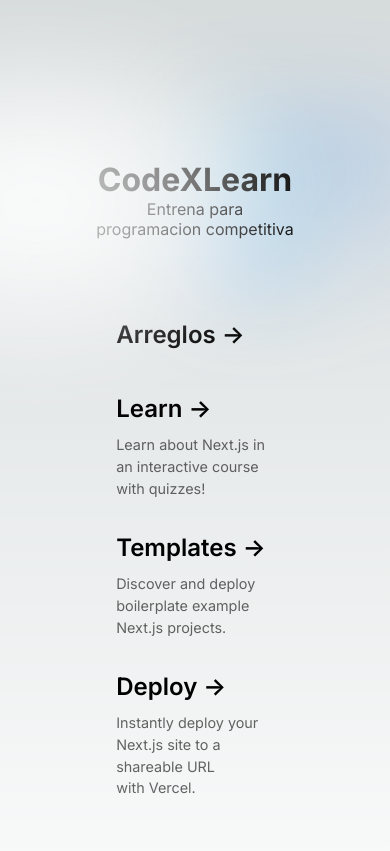
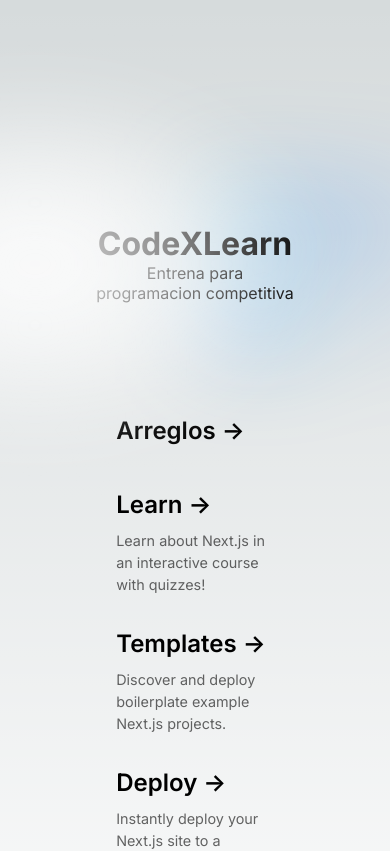
Before and after one commit to JDDMR03/CodeXLearn, a Next.js app: page / in a window 390 px wide. Shown: the top 851 px of the page. Built offline with nearby package versions, Linux system fonts and the light colour scheme.

Commit message:
fixing responsive feature

```diff
--- a/src/styles/Home.module.css
+++ b/src/styles/Home.module.css
@@ -140,7 +140,7 @@
   }
 
   .card{
-    width: 100%;
+    width: 700px%;
   }
 
   .card h2{
@@ -151,6 +151,7 @@
   }
 
   .center {
+    padding: 8rem 0 6rem;
     justify-content: center;
   }
 
```
